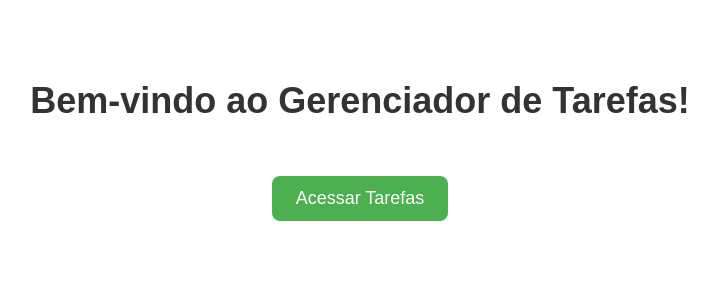
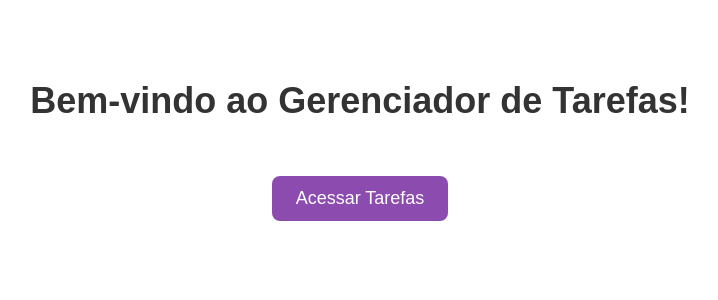
Before and after one commit to avmoonlight/to_do, a Flask app: page / in a window 1280 px wide. Shown: the top 300 px of the page, without its empty margins (280-998 px from the left). Run offline with Flask 3, Linux system fonts and the light colour scheme.

Commit message:
terminando a página inicial

```diff
--- a/static/styles/index.css
+++ b/static/styles/index.css
@@ -11,12 +11,12 @@ a {
     display: inline-block;
     margin-top: 30px;
     padding: 12px 24px;
-    background-color: #4CAF50;
+    background-color: #8c4caf;
     color: white;
     text-decoration: none;
     border-radius: 8px;
     font-size: 18px;
 }
 a:hover {
-    background-color: #45a049;
+    background-color: #602f7c;
 }
```
